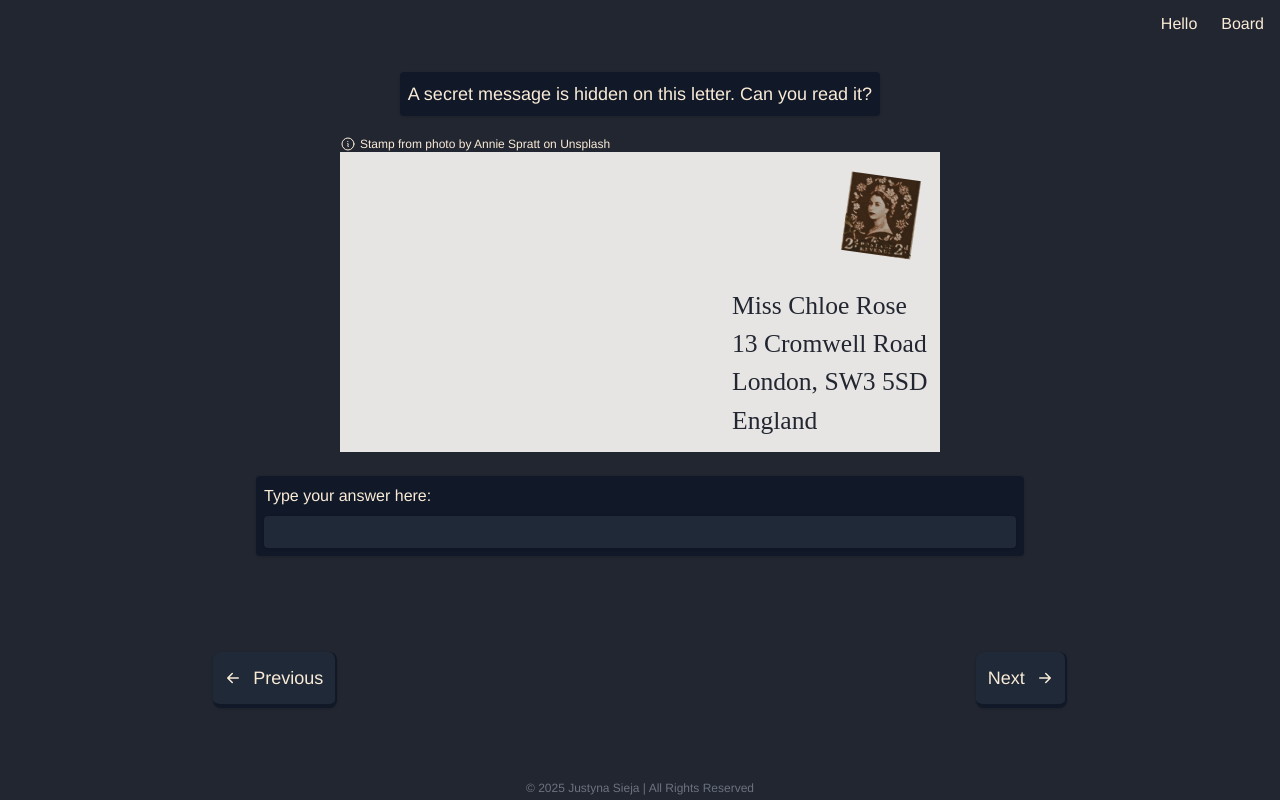
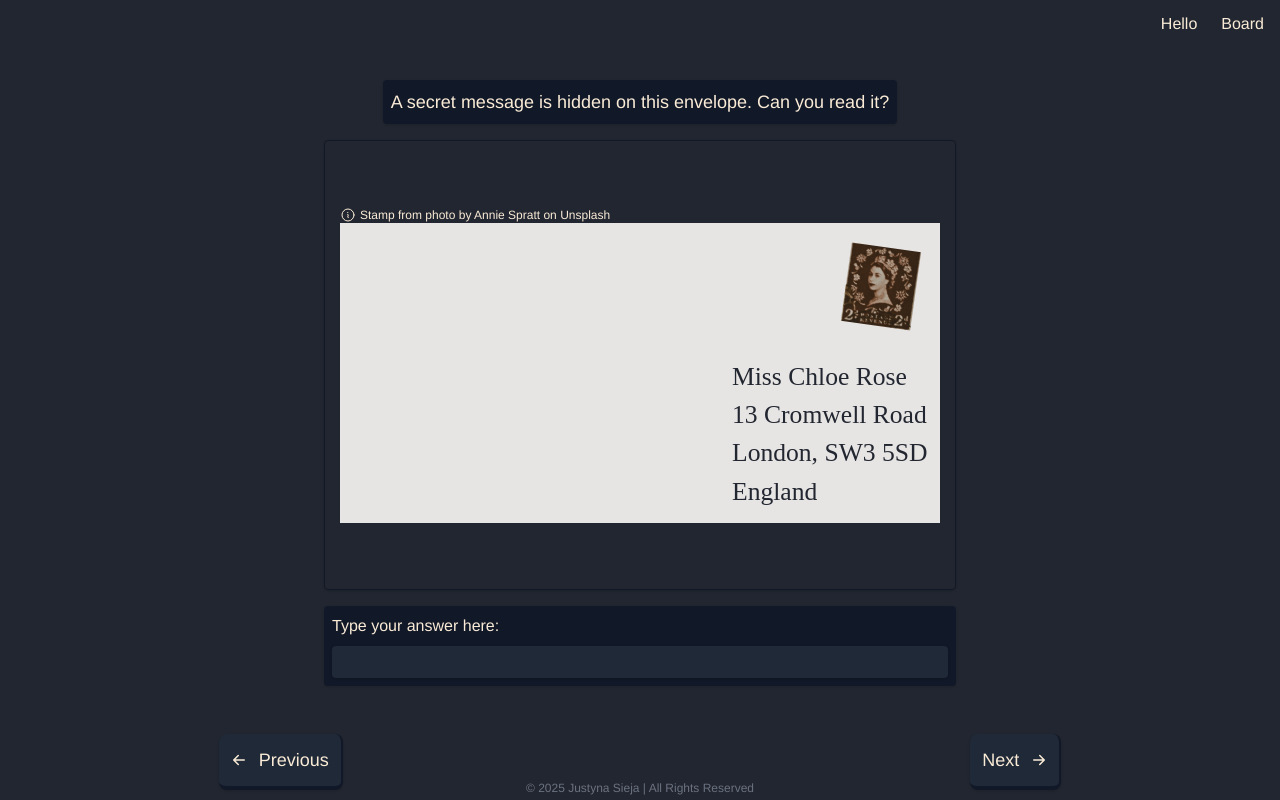
Before and after one commit to Lavaret/mypage, a Vue app: page /game in a window 1280 px wide. Both pictures are taken after a click on the button "Next". Built offline with nearby package versions, Linux system fonts and the light colour scheme; a web font is replaced by a local one.

Commit message:
layout for game

```diff
--- a/src/components/games/CompassGame.vue
+++ b/src/components/games/CompassGame.vue
@@ -1,38 +1,29 @@
 <template>
-
-  <div v-if="!loaded">
-    <LoaderComponent></LoaderComponent>
-  </div>
-
-    <InfoCaption :class="{'invisible': !loaded}" class="w-5/6 m-auto max-w-5xl">
+  <game-component>
+    <template #question>
+      Where can you be if the compass doesn't work?
+    </template>
+    <template #game-content>
+      <InfoCaption class="mx-3">
         <p class="text-xs">Photo by
           <a class="info-link " href="https://unsplash.com/@thissillygirlskitchen?utm_content=creditCopyText&utm_medium=referral&utm_source=unsplash">Dana DeVolk</a>
           on
           <a class="info-link" href="https://unsplash.com/photos/JBqC2n_0zHM?utm_content=creditCopyText&utm_medium=referral&utm_source=unsplash">Unsplash</a>
         </p>
       </InfoCaption>
-    <div class="bg-cover bg-center table-background block m-auto shadow rounded relative m-6 w-5/6 max-w-5xl"
-         :class="{'invisible': !loaded}"
+
+      <div class="bg-cover bg-center table-background block m-auto shadow rounded relative mx-3"
            :style="{'background-image':'url(/img/table.png)'}">
 
-
-
-      <div class="p-20 w-full flex justify-center">
-        <div class="question z-10 transition ease-in-out delay-150 hover:scale-125 duration-500 bg-gray-900 p-2 absolute rounded shadow text-lg m-auto">
-          Where can you be if the compass doesn't work?
-        </div>
-      </div>
-
-      <img width="250" class="compass absolute" :src="compassImage">
-      <img width="26" class="compass-arrow absolute" :src="compassArrowImage">
-
-      <div class="p-2 w-full z-10 absolute answer-input">
-        <answer-input :answers="compass" @correctAnswer="goToNextLevel()"></answer-input>
-      </div>
-
+        <img width="250" alt="compass-image" class="compass absolute" :src="compassImage">
+        <img width="26" alt="compass-arrow" class="compass-arrow absolute" :src="compassArrowImage">
 
       </div>
-
+    </template>
+    <template #answers>
+      <answer-input :answers="compass" @correctAnswer="goToNextLevel()"></answer-input>
+    </template>
+  </game-component>
 
 </template>
 
@@ -43,20 +34,14 @@ import AnswerInput from "@/components/AnswerInput";
 import compassImage from "/public/img/compass.png";
 import compassArrowImage from '/public/img/compass-arrow.png';
 import { compass } from "@/composables/answers";
-import { ref, defineEmits } from 'vue';
-import LoaderComponent from "@/components/LoaderComponent";
+import { defineEmits } from 'vue';
+import GameComponent from "@/components/games/GameComponent";
 
 const emit = defineEmits(['nextLevel']);
-
-let loaded = ref(false);
 
 function goToNextLevel() {
   emit('nextLevel', 'Post Office');
 }
-
-setTimeout(() => {
-  loaded.value = true;
-}, 300);
 
 
 </script>
@@ -67,25 +52,17 @@ setTimeout(() => {
   @apply hover:underline underline-offset-2;
 }
 
-.answer-input {
-  top: 70vh;
-}
-
 .compass {
-  top: calc(33vh - 53px);
+  top: calc(12vh - 53px);
   left: calc(50% - 125px);
 }
 
-.question {
-  max-width: 73%;
-}
-
 .table-background {
-  height: 550px;
+  min-height: 400px;
 }
 
 .compass-arrow {
-  top: calc(33vh - 71px + 125px);
+  top: calc(12vh - 71px + 125px);
   left: calc(50% - 13px);
   animation: compass-spin 5s ease-in infinite;
 }
@@ -127,9 +104,6 @@ setTimeout(() => {
 }
 
 @media screen and (max-height: 680px) {
-  .answer-input {
-    top: 400px;
-  }
 
   div.bg-cover {
     min-height: 500px;
--- a/src/components/games/FaraonGame.vue
+++ b/src/components/games/FaraonGame.vue
@@ -1,18 +1,19 @@
 <template>
-  <div class="p-20 w-full flex flex-col justify-center">
-    <div class="transition ease-in-out delay-150 hover:scale-125 duration-500 bg-gray-900 p-2 rounded shadow text-lg m-auto">
-      Whose name is it?
-    </div>
+  <game-component>
+    <template #question>
+      This is the name of one of the best Pharaohs. Can you translate it?
+    </template>
 
-    <div class="name-box w-1/2">
-      <span title="Maatkara">𓇳𓁦𓂓</span>
-    </div>
+    <template #game-content>
+      <div class="name-box w-[18rem]">
+        <span title="Maatkara">𓇳𓁦𓂓</span>
+      </div>
+    </template>
 
-    <div class="p-2 w-full">
+    <template #answers>
       <answer-input :answers="faraon" @correctAnswer="goToNextLevel()"></answer-input>
-    </div>
-  </div>
-
+    </template>
+  </game-component>
 
 </template>
 
@@ -20,6 +21,7 @@
 import {faraon} from "@/composables/answers";
 import {defineEmits} from "vue";
 import AnswerInput from "@/components/AnswerInput";
+import GameComponent from "@/components/games/GameComponent";
 
 const emit = defineEmits(['nextLevel']);
 
@@ -51,8 +53,8 @@ function goToNextLevel() {
   content: '';
   position: absolute;
   width: 1px;
-  height: 147px;
+  height: 9rem;
   border: 1px solid darkgray;
-  transform: translate(97px);
+  transform: translate(44px);
 }
 </style>
--- /dev/null
+++ b/src/components/games/GameComponent.vue
@@ -0,0 +1,41 @@
+<template>
+  <div class="sm:w-full md:w-2/3 lg:w-1/2 flex flex-col gap-4 justify-center m-auto">
+
+    <div class="flex justify-center">
+      <div class="question z-10 transition ease-in-out delay-150 hover:lg:scale-150 duration-500 bg-gray-900 p-2 rounded shadow text-lg m-auto">
+        <slot name="question"/>
+      </div>
+    </div>
+
+    <div class="game-content border rounded shadow border-gray-900 flex flex-col justify-center">
+      <div v-if="!loaded">
+        <LoaderComponent></LoaderComponent>
+      </div>
+      <div v-else>
+        <slot name="game-content"/>
+      </div>
+    </div>
+
+    <div class="answer">
+      <slot name="answers"/>
+    </div>
+  </div>
+</template>
+
+<script setup>
+import { ref } from "vue";
+import LoaderComponent from "@/components/LoaderComponent";
+
+let loaded = ref(false);
+
+setTimeout(() => {
+  loaded.value = true;
+}, 500);
+
+</script>
+
+<style scoped>
+.game-content {
+  min-height: 450px;
+}
+</style>
--- a/src/components/games/StampGame.vue
+++ b/src/components/games/StampGame.vue
@@ -1,22 +1,19 @@
 <template>
-<div class="w-full">
+  <game-component>
+    <template #question>
+      A secret message is hidden on this envelope. Can you read it?
+    </template>
+    <template #game-content>
 
-  <div class="mb-5 w-full flex justify-center">
-    <div class="m-1 question z-10 transition ease-in-out delay-150 hover:scale-125 duration-500 bg-gray-900 p-2 rounded shadow text-lg m-auto">
-      A secret message is hidden on this letter. Can you read it?
-    </div>
-  </div>
-
-  <InfoCaption class="caption w-3/4 m-auto max-w-5xl">
+      <InfoCaption class="caption m-auto max-w-5xl">
         <p class="text-xs">Stamp from photo by
           <a class="info-link " href="https://unsplash.com/@anniespratt?utm_content=creditCopyText&utm_medium=referral&utm_source=unsplash">Annie Spratt</a>
           on
           <a class="info-link" href="https://unsplash.com/photos/4Ujhq5_fJik?utm_content=creditCopyText&utm_medium=referral&utm_source=unsplash">Unsplash</a>
         </p>
-
       </InfoCaption>
 
-  <div class="envelope m-auto bg-stone-200 w-3/4">
+      <div class="envelope m-auto bg-stone-200">
         <div class="stamp p-6 flex justify-end">
           <img width="70" class="rotate-[8deg]" :src="stampImage" />
         </div>
@@ -30,10 +27,12 @@
         </div>
       </div>
 
-  <div class="answer mt-6 w-3/5 m-auto">
+    </template>
+
+    <template #answers>
       <answer-input :answers="stamp" @correctAnswer="$emit('nextLevel', 'Faraon')"></answer-input>
-  </div>
-</div>
+    </template>
+  </game-component>
 </template>
 
 <script setup>
@@ -41,6 +40,7 @@ import InfoCaption from "@/components/InfoCaption";
 import AnswerInput from "@/components/AnswerInput";
 import stampImage from '/public/img/Stamp.png';
 import { stamp } from "@/composables/answers";
+import GameComponent from "@/components/games/GameComponent";
 
 </script>
 
@@ -65,7 +65,4 @@ import { stamp } from "@/composables/answers";
   font-family: 'Herr Von Muellerhoff', cursive;
 }
 
-.answer {
-  min-width: 200px;
-}
 </style>
--- a/src/components/games/UnderConstruction.vue
+++ b/src/components/games/UnderConstruction.vue
@@ -1,12 +1,21 @@
 <template>
-  <h2>
-    <slot />
-  </h2>
-  <p>This level is under construction, sorry 😟</p>
+  <game-component>
+    <template #question>
+      <slot />
+    </template>
+    <template #game-content>
+      <p>This level is under construction, sorry 😟</p>
+    </template>
+    <template #answers>
+      <answer-input :answers="[]"></answer-input>
+    </template>
+  </game-component>
 </template>
 
 <script setup>
 
+import GameComponent from "@/components/games/GameComponent";
+import AnswerInput from "@/components/AnswerInput";
 </script>
 
 <style scoped>
--- a/src/views/GameView.vue
+++ b/src/views/GameView.vue
@@ -14,7 +14,7 @@
     </modal-component>
   </Teleport>
 
-  <div class="flex flex-col gap-[5rem]">
+  <div class="flex flex-col gap-[3rem] p-2">
     <div class="min-h-[500px]">
       <CompassGame @nextLevel="openModal" v-if="level === 'North Pole'"/>
       <StampGame @nextLevel="openModal" v-if="level === 'Post Office'"></StampGame>
@@ -24,19 +24,23 @@
       <UnderConstruction v-if="level === 'Sea King'">There will be sea king game! 🗺️</UnderConstruction>
     </div>
 
-    <div class="flex justify-between mx-auto w-2/3">
+    <div class="flex mx-auto w-full md:w-2/3 justify-between">
+      <div>
         <ButtonComponent @click="previousGame" v-if="level !== 'North Pole'">
           <div class="flex gap-3 justify-center items-center">
             <ArrowLeftIcon class="size-4"/>
             <span>Previous</span>
           </div>
         </ButtonComponent>
+      </div>
+      <div>
         <ButtonComponent @click="nextGame" v-if="level !== 'Sea King'">
           <div class="flex gap-3 justify-center items-center">
             <span>Next</span>
             <ArrowRightIcon class="size-4"/>
           </div>
         </ButtonComponent>
+      </div>
     </div>
   </div>
 
```
Lines whose indentation alone changed are shown as unchanged.
